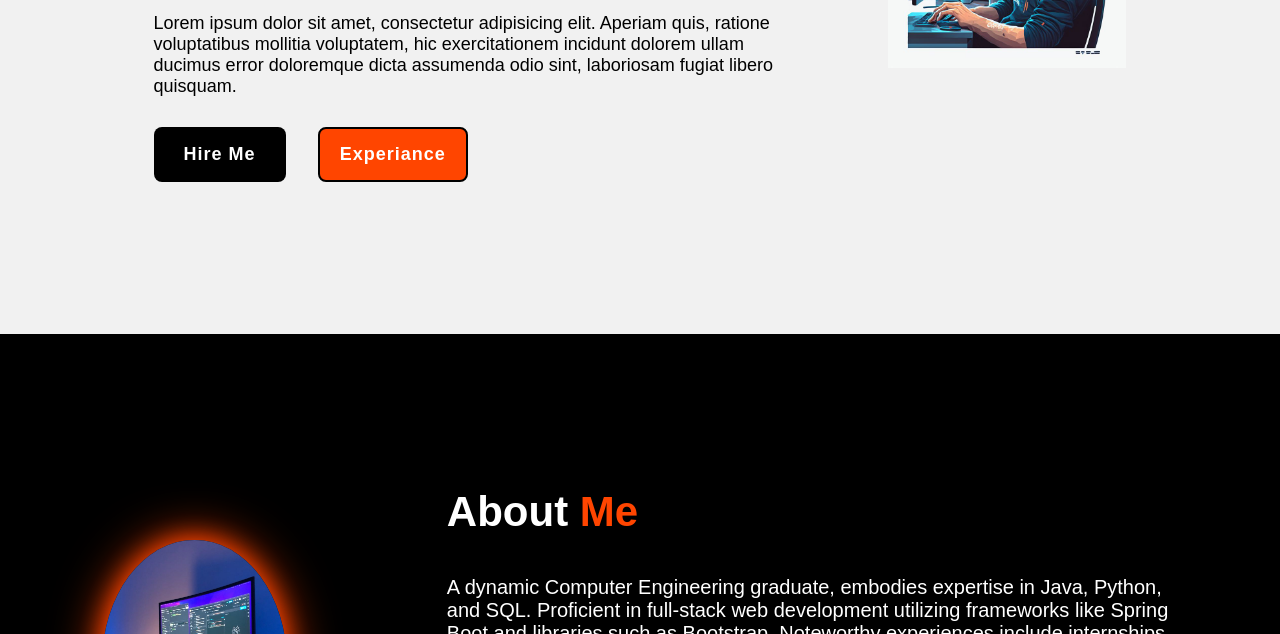
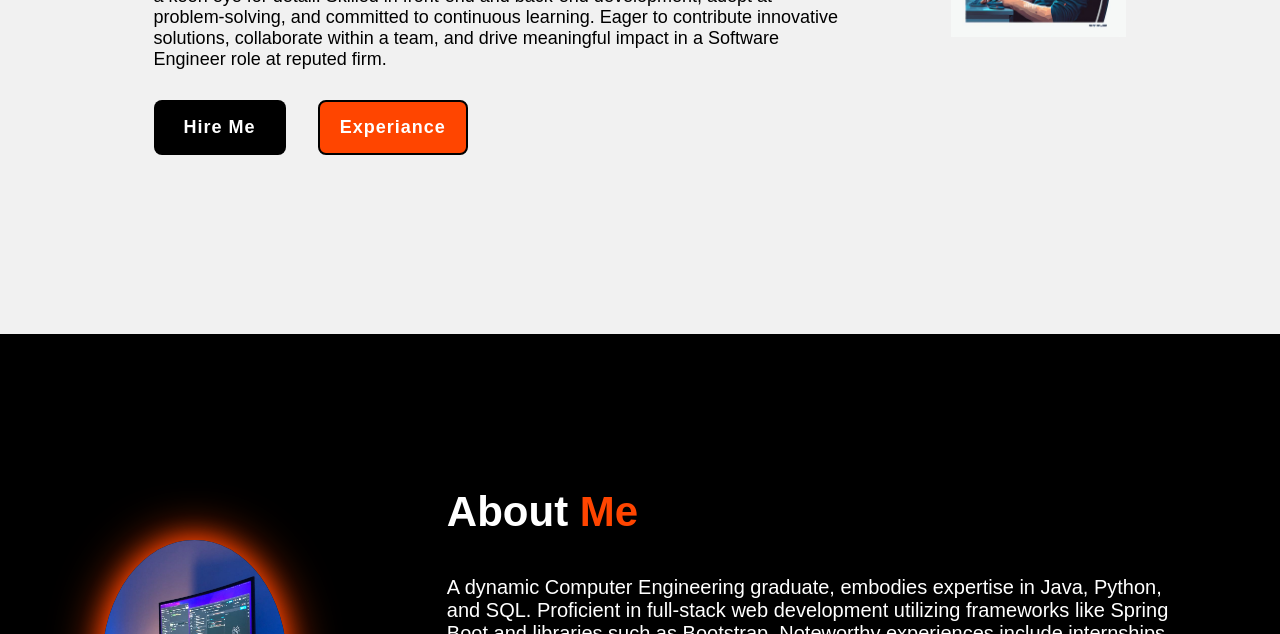
Before and after one commit to CoderDheeraj21/Portfolio, a plain HTML site: page index.html in a window 1280 px wide. Shown: the part 466-1100 px from the top of the page. Drawn offline with nearby package versions, Linux system fonts and the light colour scheme.

Commit message:
Update index.html

```diff
--- a/index.html
+++ b/index.html
@@ -30,7 +30,7 @@
             <h1>I'm <span>Dheeraj<br></span>a Full Stack Developer</h1>
 
             <p>
-                Lorem ipsum dolor sit amet, consectetur adipisicing elit. Aperiam quis, ratione voluptatibus mollitia voluptatem, hic exercitationem incidunt dolorem ullam ducimus error doloremque dicta assumenda odio sint, laboriosam fugiat libero quisquam.
+                Recent graduate with a strong foundation in Full Stack Development technologies and a keen eye for detail. Skilled in front-end and back-end development, adept at problem-solving, and committed to continuous learning. Eager to contribute innovative solutions, collaborate within a team, and drive meaningful impact in a  Software Engineer role at reputed firm.
             </p>
 
             <div class="btn-box">
```
